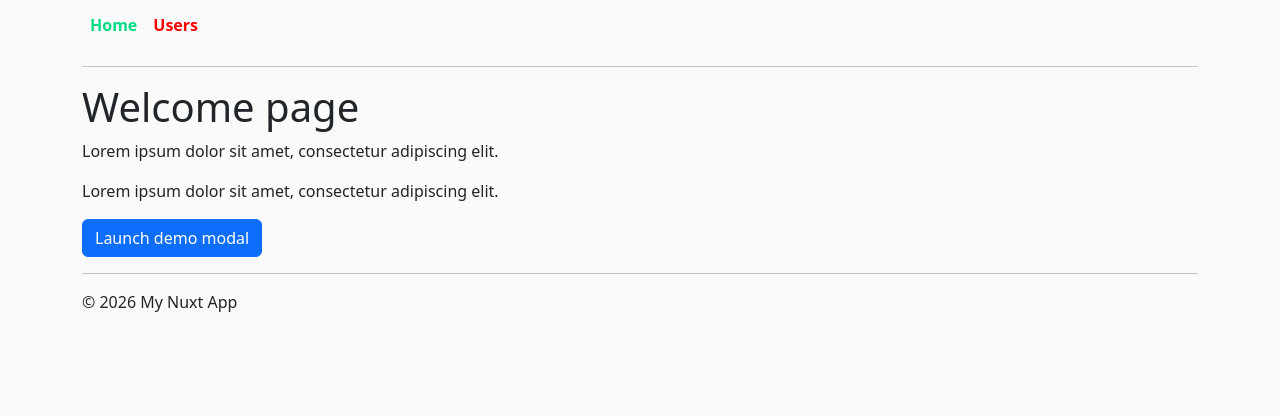
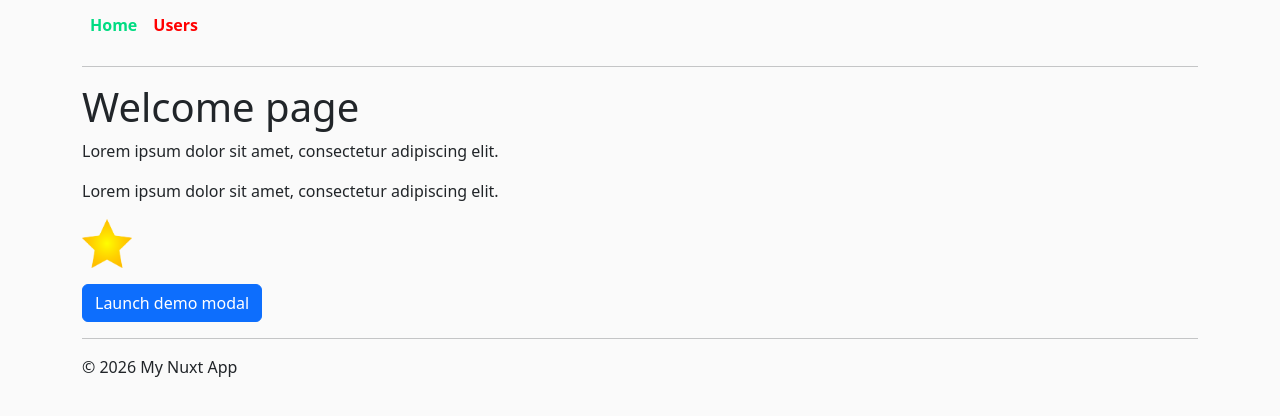
Before and after one commit to argenisosorio/hello-world-nuxt, a Nuxt app: page / in a window 1280 px wide. Shown: the top 416 px of the page. Built offline with nearby package versions, Linux system fonts and the light colour scheme.

Commit message:
Added static image

```diff
--- a/app/pages/index.vue
+++ b/app/pages/index.vue
@@ -3,6 +3,15 @@
     <h1>Welcome page</h1>
     <p>Lorem ipsum dolor sit amet, consectetur adipiscing elit.</p>
     <p>Lorem ipsum dolor sit amet, consectetur adipiscing elit.</p>
+
+    <img
+      src="/images/star.png"
+      alt="star"
+      class="img-fluid mb-3"
+      width="50px"
+    />
+
+    <br>
 
     <!-- Button trigger modal -->
     <button type="button" class="btn btn-primary" data-bs-toggle="modal" data-bs-target="#exampleModal">
```
Also changed, not shown: public/images/star.png (added).
